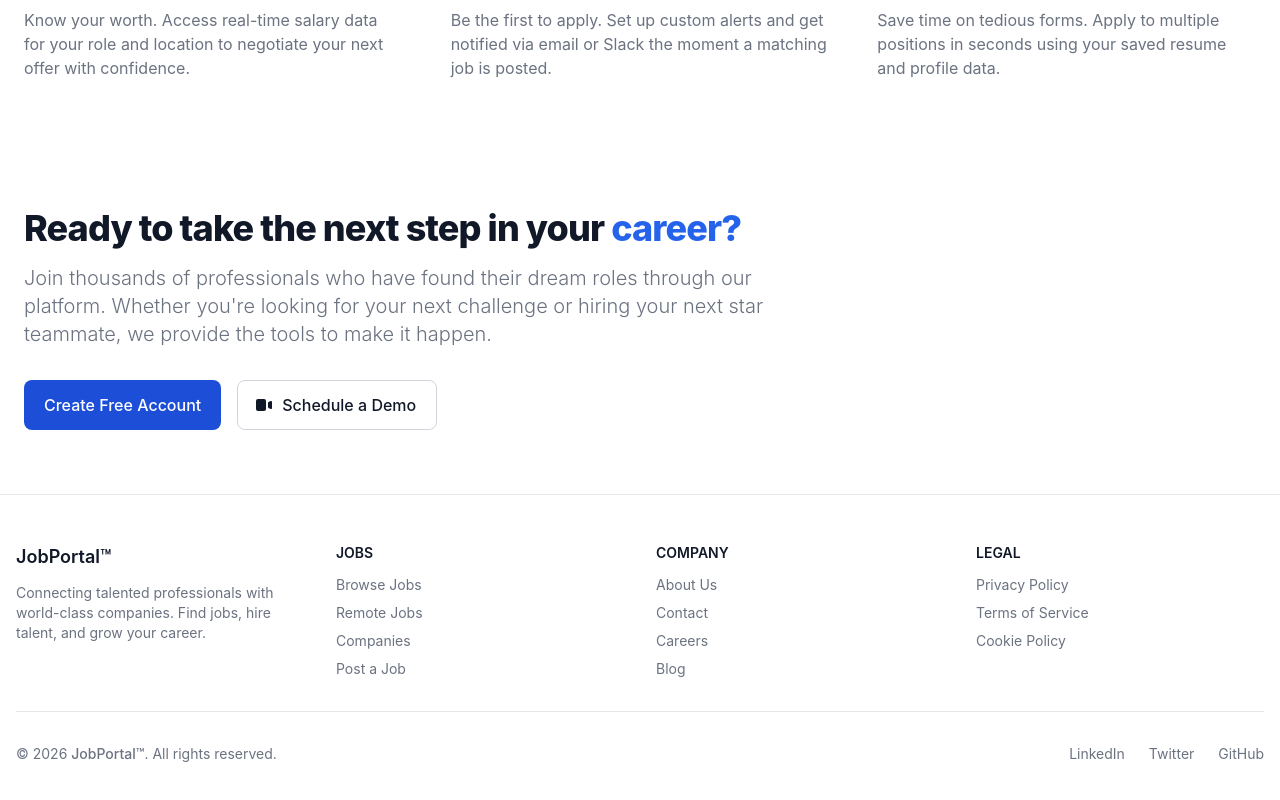
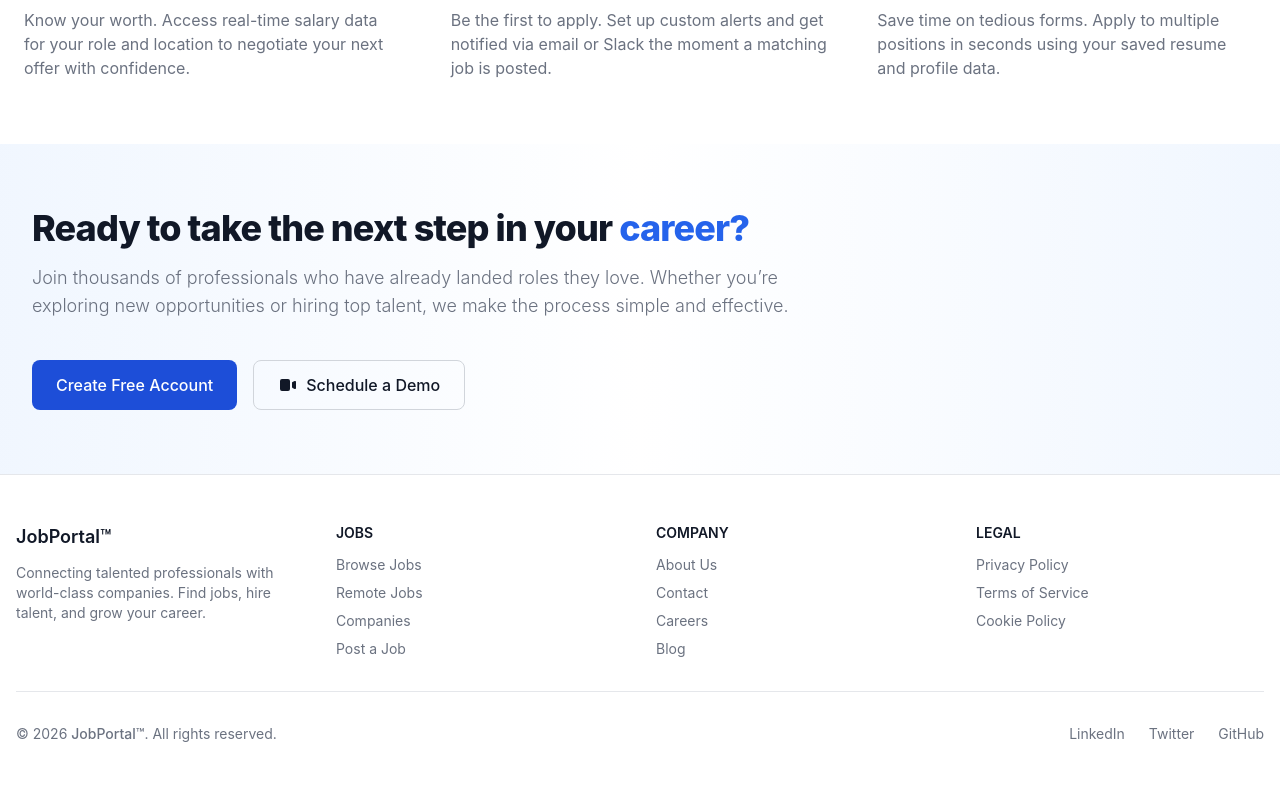
Before and after one commit to Sandesh225/job_board, a Next.js app: page / in a window 1280 px wide. Shown: the part 1287-2087 px from the top of the page. Built offline with nearby package versions, Linux system fonts and the light colour scheme; no server answers.

Commit message:
Enhance CTA section design and copy

```diff
--- a/components/CTASection.tsx
+++ b/components/CTASection.tsx
@@ -1,36 +1,59 @@
-import React from 'react';
+import React from "react";
 
 export default function CTASection() {
   return (
-    <section className="bg-white dark:bg-gray-900">
-      <div className="py-8 px-4 mx-auto max-w-screen-xl sm:py-16 lg:px-6">
+    // Section wrapper with visual separation from previous content
+    <section className="relative bg-white dark:bg-gray-900 overflow-hidden">
+      {/* Decorative background accent (subtle gradient glow) */}
+      <div className="absolute inset-0 bg-gradient-to-r from-primary-100/40 via-transparent to-primary-100/40 dark:from-primary-900/20 dark:to-primary-900/20" />
+
+      {/* Main content container */}
+      <div className="relative mx-auto max-w-screen-xl px-4 py-16 sm:px-6 lg:px-8">
         <div className="max-w-screen-md">
-          {/* Refactored Heading */}
-          <h2 className="mb-4 text-4xl tracking-tight font-extrabold text-gray-900 dark:text-white">
-            Ready to take the next step in your <span className="text-primary-600">career?</span>
+          {/* ================= Heading ================= */}
+          <h2 className="mb-4 text-4xl font-extrabold tracking-tight text-gray-900 dark:text-white">
+            Ready to take the next step in your{" "}
+            <span className="text-primary-600">career?</span>
           </h2>
 
-          {/* Refactored Content */}
-          <p className="mb-8 font-light text-gray-500 sm:text-xl dark:text-gray-400">
-            Join thousands of professionals who have found their dream roles through our platform.
-            Whether you're looking for your next challenge or hiring your next star teammate,
-            we provide the tools to make it happen.
+          {/* ================= Supporting Text ================= */}
+          <p className="mb-10 text-lg font-light text-gray-500 dark:text-gray-400">
+            Join thousands of professionals who have already landed roles they
+            love. Whether you’re exploring new opportunities or hiring top
+            talent, we make the process simple and effective.
           </p>
 
-          {/* Buttons using your Pink Primary Color */}
-          <div className="flex flex-col space-y-4 sm:flex-row sm:space-y-0 sm:space-x-4">
+          {/* ================= CTA Buttons ================= */}
+          <div className="flex flex-col gap-4 sm:flex-row">
+            {/* Primary CTA — High emphasis */}
             <a
               href="/signup"
-              className="inline-flex items-center justify-center px-5 py-3 text-base font-medium text-center text-white bg-primary-700 rounded-lg hover:bg-primary-800 focus:ring-4 focus:ring-primary-300 dark:focus:ring-primary-900 transition-colors"
+              className="inline-flex items-center justify-center rounded-lg
+                         bg-primary-700 px-6 py-3 text-base font-medium text-white
+                         hover:bg-primary-800 focus:outline-none focus:ring-4
+                         focus:ring-primary-300 transition dark:focus:ring-primary-900"
             >
               Create Free Account
             </a>
+
+            {/* Secondary CTA — Lower emphasis */}
             <a
               href="/contact"
-              className="inline-flex items-center justify-center px-5 py-3 text-base font-medium text-center text-gray-900 border border-gray-300 rounded-lg hover:bg-gray-100 focus:ring-4 focus:ring-gray-100 dark:text-white dark:border-gray-600 dark:hover:bg-gray-700 dark:focus:ring-gray-600 transition-colors"
+              className="inline-flex items-center justify-center rounded-lg
+                         border border-gray-300 px-6 py-3 text-base font-medium
+                         text-gray-900 hover:bg-gray-100 focus:outline-none
+                         focus:ring-4 focus:ring-gray-100 transition
+                         dark:border-gray-600 dark:text-white
+                         dark:hover:bg-gray-700 dark:focus:ring-gray-600"
             >
-              <svg className="mr-2 -ml-1 w-5 h-5" fill="currentColor" viewBox="0 0 20 20" xmlns="http://www.w3.org/2000/svg">
-                <path d="M2 6a2 2 0 012-2h6a2 2 0 012 2v8a2 2 0 01-2 2H4a2 2 0 01-2-2V6zM14.553 7.106A1 1 0 0014 8v4a1 1 0 00.553.894l2 1A1 1 0 0018 13V7a1 1 0 00-1.447-.894l-2 1z"></path>
+              {/* Icon for visual clarity */}
+              <svg
+                className="mr-2 h-5 w-5"
+                fill="currentColor"
+                viewBox="0 0 20 20"
+                aria-hidden="true"
+              >
+                <path d="M2 6a2 2 0 012-2h6a2 2 0 012 2v8a2 2 0 01-2 2H4a2 2 0 01-2-2V6zM14.553 7.106A1 1 0 0014 8v4a1 1 0 00.553.894l2 1A1 1 0 0018 13V7a1 1 0 00-1.447-.894l-2 1z" />
               </svg>
               Schedule a Demo
             </a>
```
